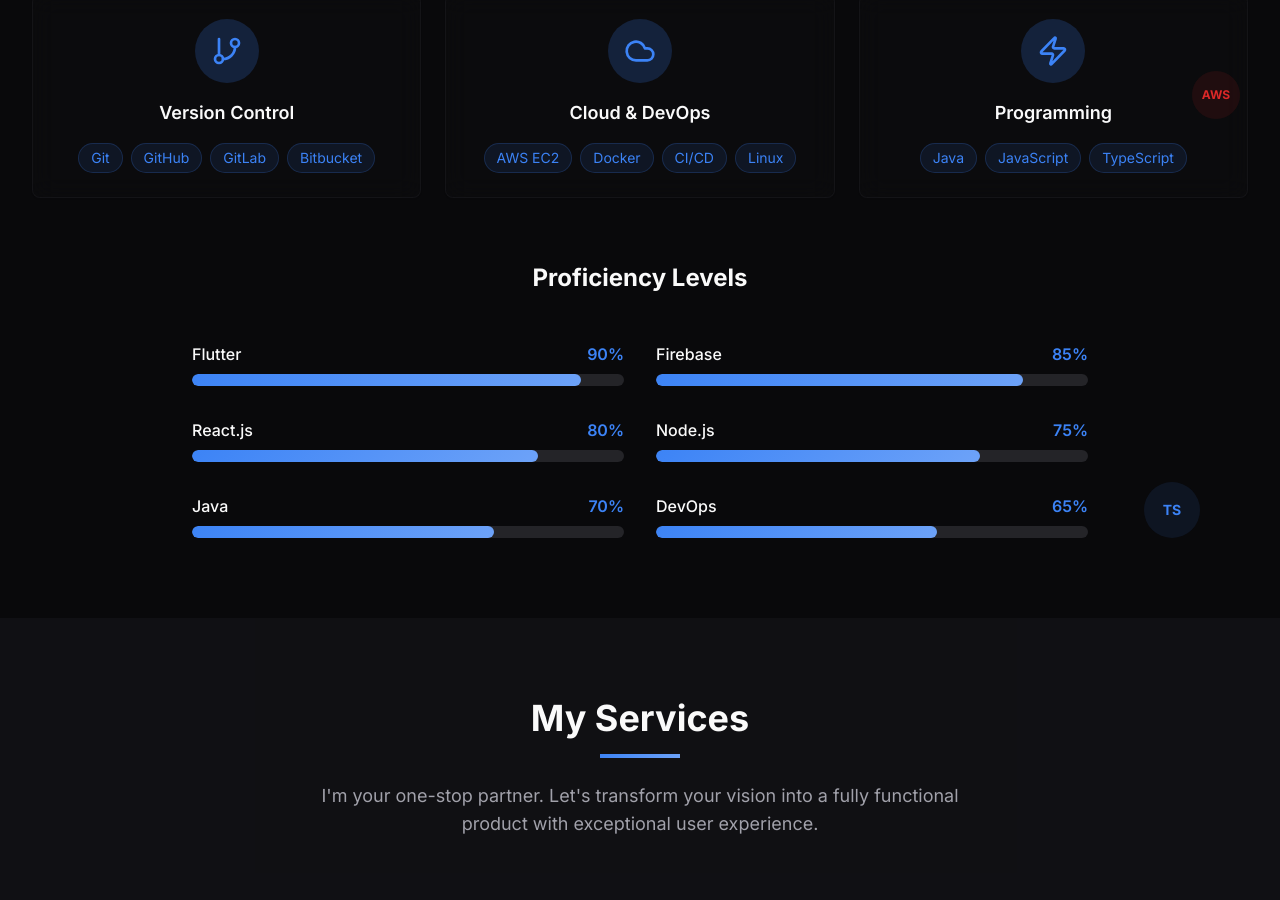
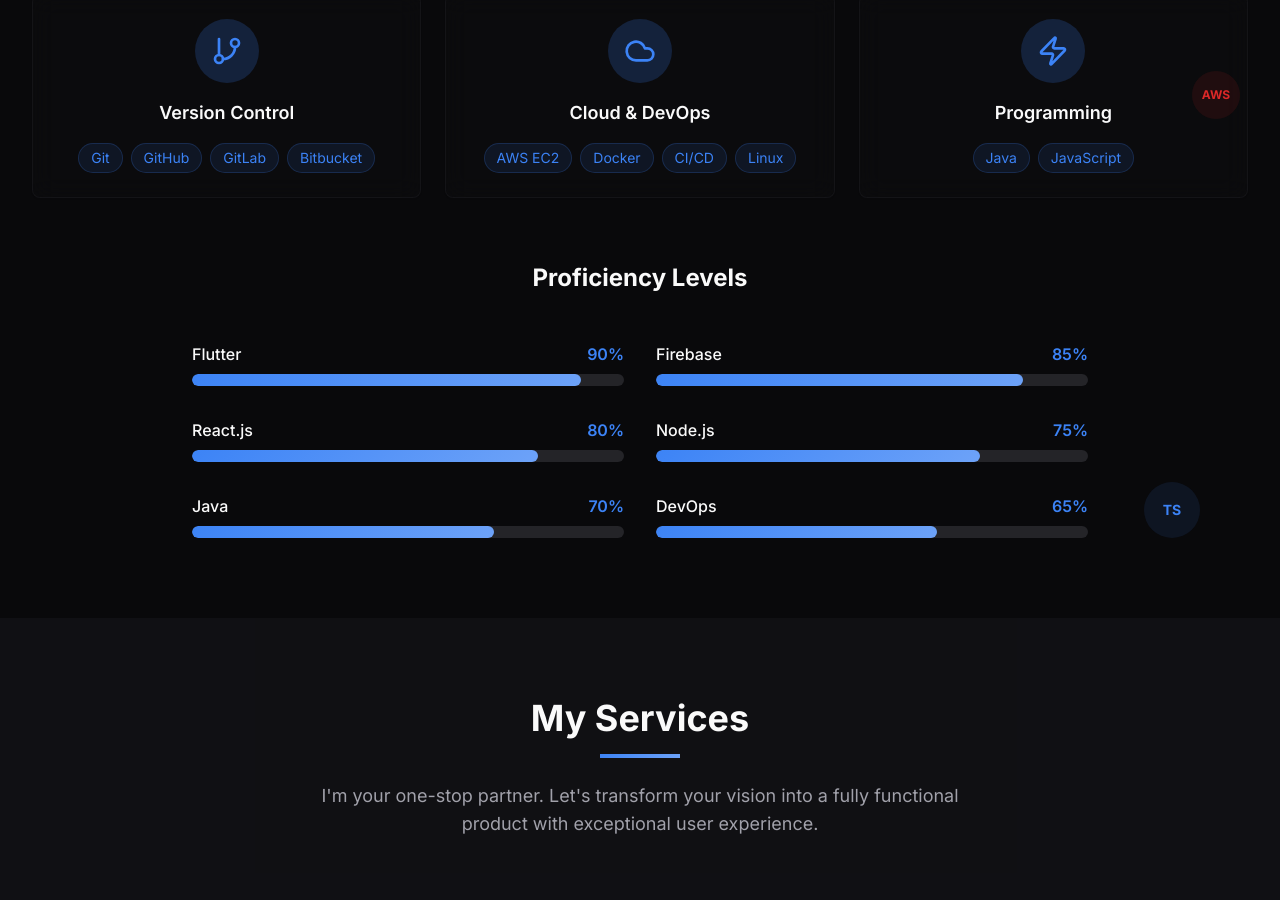
Before and after one commit to ashwini-gupta1807/my-portfolio, a React (Vite) app: page / in a window 1280 px wide. Shown: the part 2836-3736 px from the top of the page. Built offline with nearby package versions, Linux system fonts and the light colour scheme.

Commit message:
Remove TypeScript from skills
Remove TypeScript from the skills section.

```diff
--- a/src/components/Skills.tsx
+++ b/src/components/Skills.tsx
@@ -31,7 +31,7 @@ const Skills = () => {
     {
       icon: Zap,
       title: "Programming",
-      skills: ["Java", "JavaScript", "TypeScript"]
+      skills: ["Java", "JavaScript"]
     }
   ];
 
```
